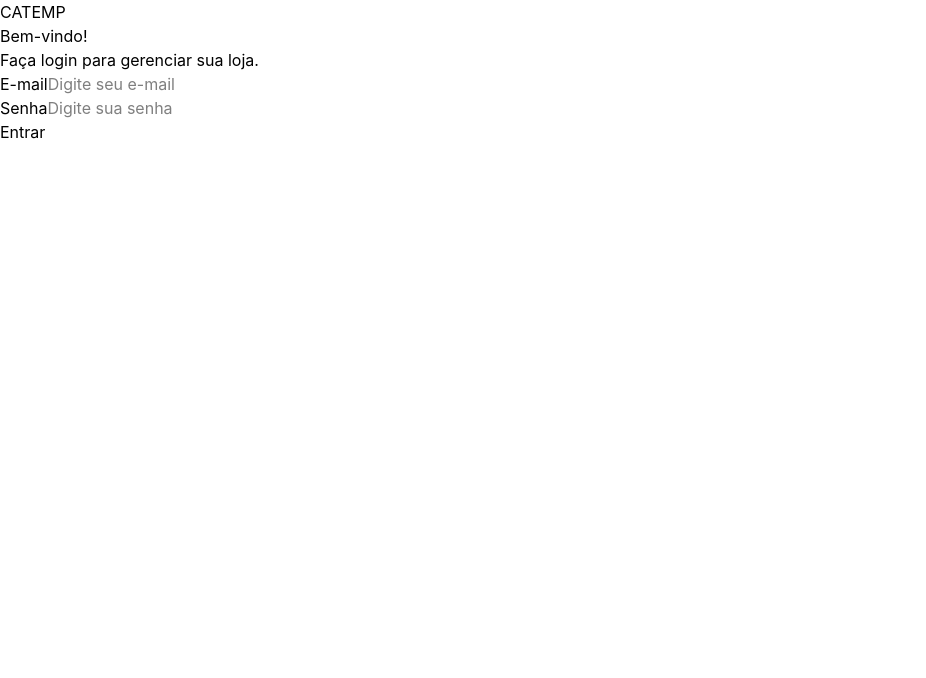
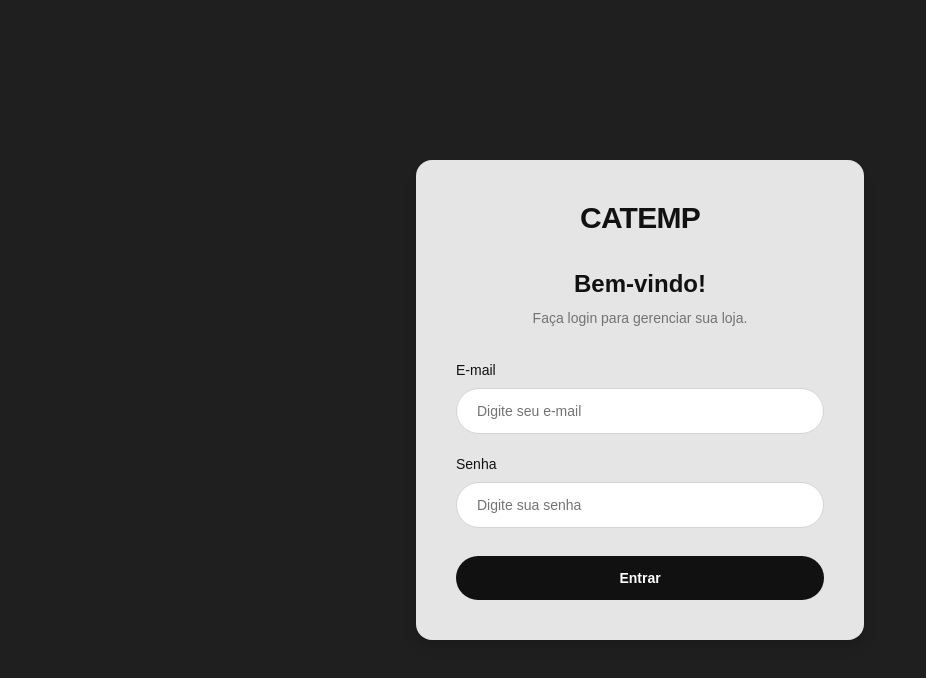
Before and after one commit to F-Bernardo-09/CatEmp, a React (Vite) app: page /entrar in a window 1280 px wide. Shown: the top 678 px of the page, without its empty margins (0-926 px from the left). Built offline with nearby package versions, Linux system fonts and the light colour scheme; no server answers.

Commit message:
feat(frontend): estiliza componentes e tela de login

```diff
--- a/src/components/ui/Button.tsx
+++ b/src/components/ui/Button.tsx
@@ -2,8 +2,21 @@ import type { ButtonHTMLAttributes } from "react";
 
 type BotaoProps = ButtonHTMLAttributes<HTMLButtonElement>;
 
-function Button({ children, ...props }: BotaoProps) {
-  return <button {...props}>{children}</button>;
+function Button({ children, className = "", ...props }: BotaoProps) {
+  return (
+    <button
+      className={`
+        w-full rounded-button bg-primary px-6 py-3
+        text-sm font-semibold text-text-inverse
+        transition-colors hover:bg-primary-hover
+        disabled:cursor-not-allowed disabled:opacity-50
+        ${className}
+      `}
+      {...props}
+    >
+      {children}
+    </button>
+  );
 }
 
 export default Button;
--- a/src/components/ui/Erro.tsx
+++ b/src/components/ui/Erro.tsx
@@ -5,7 +5,7 @@ interface ErroProps {
 function Erro({ mensagem }: ErroProps) {
   return (
     <div role="alert">
-      <p>{mensagem}</p>
+      <p className="text-xs text-red-600">{mensagem}</p>
     </div>
   );
 }
--- a/src/components/ui/Input.tsx
+++ b/src/components/ui/Input.tsx
@@ -2,8 +2,21 @@ import type { InputHTMLAttributes } from "react";
 
 type InputProps = InputHTMLAttributes<HTMLInputElement>;
 
-function Input(props: InputProps) {
-  return <input {...props} />;
+function Input({ className = "", ...props }: InputProps) {
+  return (
+    <input
+      className={`
+        w-full rounded-input border border-border bg-card
+        px-5 py-3 text-sm text-text
+        placeholder:text-text-secondary
+        outline-none transition
+        focus:border-primary focus:ring-1 focus:ring-primary
+        disabled:cursor-not-allowed disabled:opacity-50
+        ${className}
+      `}
+      {...props}
+    />
+  );
 }
 
 export default Input;
--- a/src/config.ts
+++ b/src/config.ts
@@ -1,7 +1,8 @@
-function getEnvVariable(value: string, name: string): string {
+function getEnvVariable(value: string | undefined, name: string): string {
   if (!value) {
     throw new Error(`Variável de ambiente não configurada: ${name}`);
   }
+
   return value;
 }
 
--- a/src/index.css
+++ b/src/index.css
@@ -1 +1,47 @@
 @import "tailwindcss";
+
+:root {
+  /* Cores principais */
+  --color-page: #1f1f1f;
+  --color-surface: #e5e5e5;
+  --color-card: #ffffff;
+
+  /* Cores de texto */
+  --color-text: #111111;
+  --color-text-secondary: #737373;
+  --color-text-inverse: #ffffff;
+
+  /* Cores de interação */
+  --color-primary: #111111;
+  --color-primary-hover: #333333;
+  --color-border: #d4d4d4;
+
+  /* Tipografia */
+  --font-primary: Arial, Helvetica, sans-serif;
+
+  /* Bordas arredondadas */
+  --radius-input: 9999px;
+  --radius-button: 9999px;
+  --radius-card: 16px;
+}
+
+/* Integração das variáveis com o Tailwind 4 */
+@theme inline {
+  --color-page: var(--color-page);
+  --color-surface: var(--color-surface);
+  --color-card: var(--color-card);
+
+  --color-text: var(--color-text);
+  --color-text-secondary: var(--color-text-secondary);
+  --color-text-inverse: var(--color-text-inverse);
+
+  --color-primary: var(--color-primary);
+  --color-primary-hover: var(--color-primary-hover);
+  --color-border: var(--color-border);
+
+  --font-sans: var(--font-primary);
+
+  --radius-input: var(--radius-input);
+  --radius-button: var(--radius-button);
+  --radius-card: var(--radius-card);
+}
--- a/src/pages/publicas/Entrar.tsx
+++ b/src/pages/publicas/Entrar.tsx
@@ -32,15 +32,26 @@ function Entrar() {
   }
 
   return (
-    <main>
-      <section>
-        <h1>CATEMP</h1>
-        <h2>Bem-vindo!</h2>
-        <p>Faça login para gerenciar sua loja.</p>
+    <main className="flex min-h-screen items-center justify-center bg-page p-6">
+      <section className="w-full max-w-md rounded-card bg-surface p-8 shadow-lg sm:p-10">
+        <header className="mb-8 text-center">
+          <h1 className="mb-8 text-3xl font-bold tracking-tight text-text">
+            CATEMP
+          </h1>
 
-        <form onSubmit={handleSubmit}>
-          <div>
-            <label htmlFor="email">E-mail</label>
+          <h2 className="text-2xl font-semibold text-text">Bem-vindo!</h2>
+
+          <p className="mt-2 text-sm text-text-secondary">
+            Faça login para gerenciar sua loja.
+          </p>
+        </header>
+
+        <form onSubmit={handleSubmit} className="flex flex-col gap-5">
+          <div className="flex flex-col gap-2">
+            <label htmlFor="email" className="text-sm font-medium text-text">
+              E-mail
+            </label>
+
             <Input
               id="email"
               type="email"
@@ -51,8 +62,11 @@ function Entrar() {
             />
           </div>
 
-          <div>
-            <label htmlFor="senha">Senha</label>
+          <div className="flex flex-col gap-2">
+            <label htmlFor="senha" className="text-sm font-medium text-text">
+              Senha
+            </label>
+
             <Input
               id="senha"
               type="password"
@@ -65,9 +79,11 @@ function Entrar() {
 
           {erro && <Erro mensagem={erro} />}
 
-          <Button type="submit" disabled={carregando}>
-            {carregando ? "Entrando..." : "Entrar"}
-          </Button>
+          <div className="pt-2">
+            <Button type="submit" disabled={carregando}>
+              {carregando ? "Entrando..." : "Entrar"}
+            </Button>
+          </div>
         </form>
       </section>
     </main>
--- /dev/null
+++ b/src/vite-env.d.ts
@@ -0,0 +1,3 @@
+/// <reference types="vite/client" />
+
+declare module "*.css" {}
```
